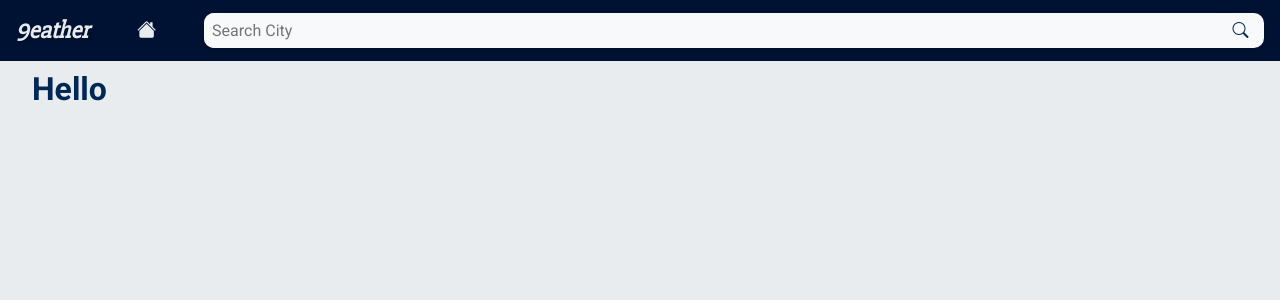
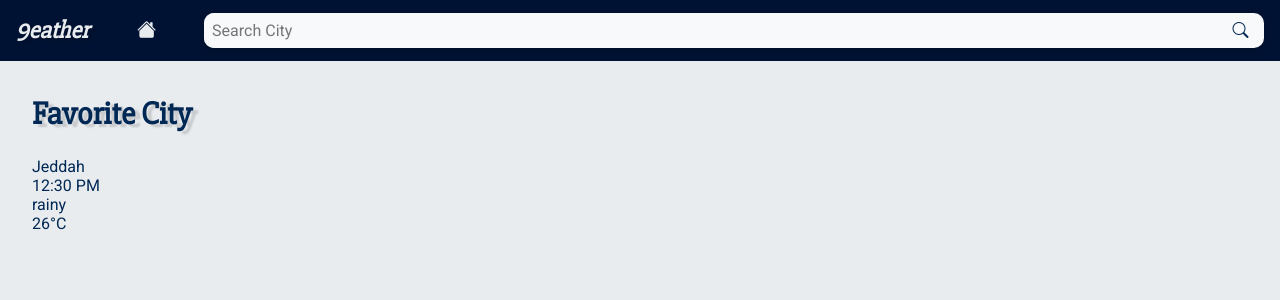
Before and after one commit to we2004/weather-app, a React (Vite) app: page /favorite in a window 1280 px wide. Shown: the top 300 px of the page. Built offline with nearby package versions, Linux system fonts and the light colour scheme.

Commit message:
no need to mention

```diff
--- a/src/components/WeatherSummary.css
+++ b/src/components/WeatherSummary.css
@@ -20,7 +20,7 @@
   transform: translateY(-5px);
 }
 
-.city-name {
+.city-general-details .city-name {
   font-size: 2.8rem;
   font-weight: bold;
   margin-bottom: 0.5rem;
--- a/src/pages/FavoriteCity.tsx
+++ b/src/pages/FavoriteCity.tsx
@@ -3,8 +3,31 @@ import Header from "../components/Header.tsx"
 function FavoriteCity() {
   return (
     <>
-      <Header icon={<i className="bi bi-house-fill"></i>} toHomePage={true}/>
-      <h1>Hello</h1>
+      <Header
+        icon={<i className="bi bi-house-fill"></i>}
+        toHomePage={true}
+      />
+
+      <h2 className="section-title">Favorite City</h2>
+
+      <div className="favorite-city-container">
+        <div className="favorite-city-card">
+          <div className="data-section">
+            <div className="city-name">Jeddah</div>
+
+            <div className="time">12:30 PM</div>
+
+            <div className="description">
+              rainy
+            </div>
+          </div>
+
+          <div className="temp-section">
+            26&deg;C
+          </div>
+
+        </div>
+      </div>
     </>
   )
 }
```
